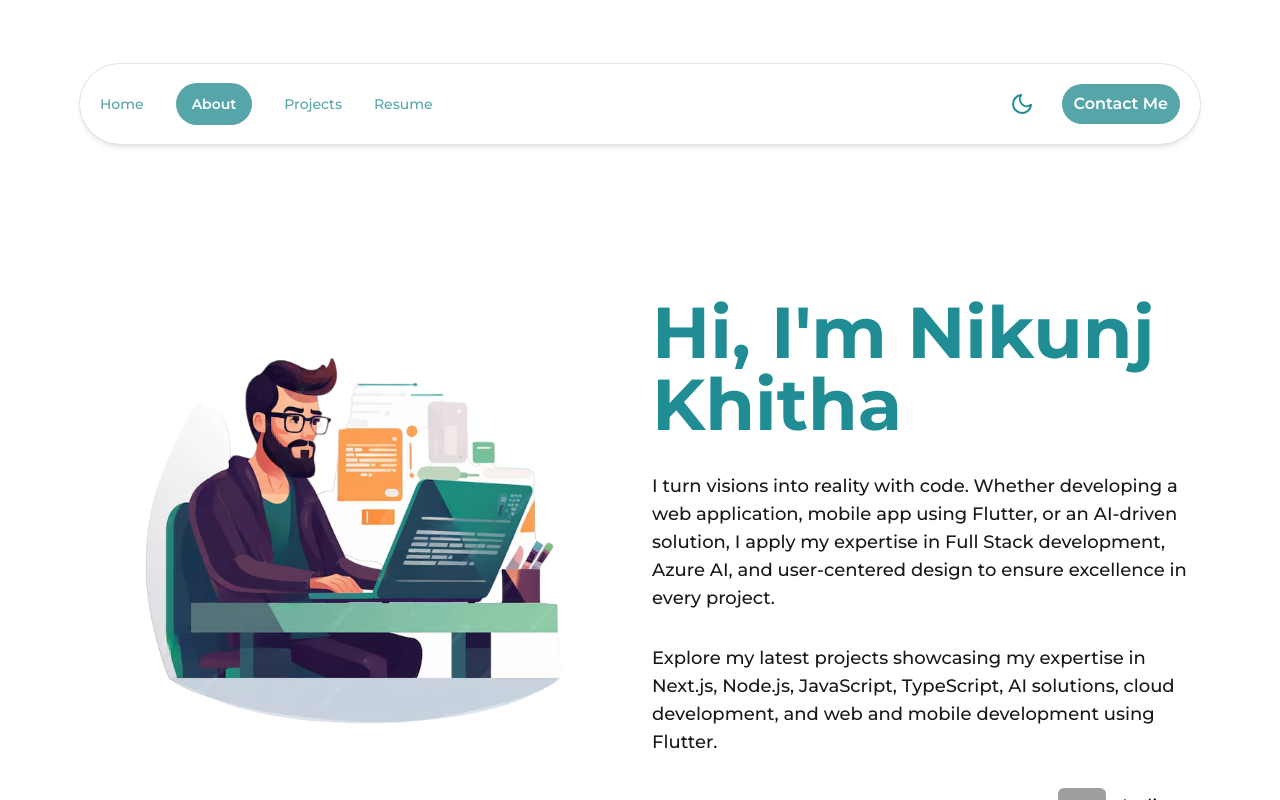
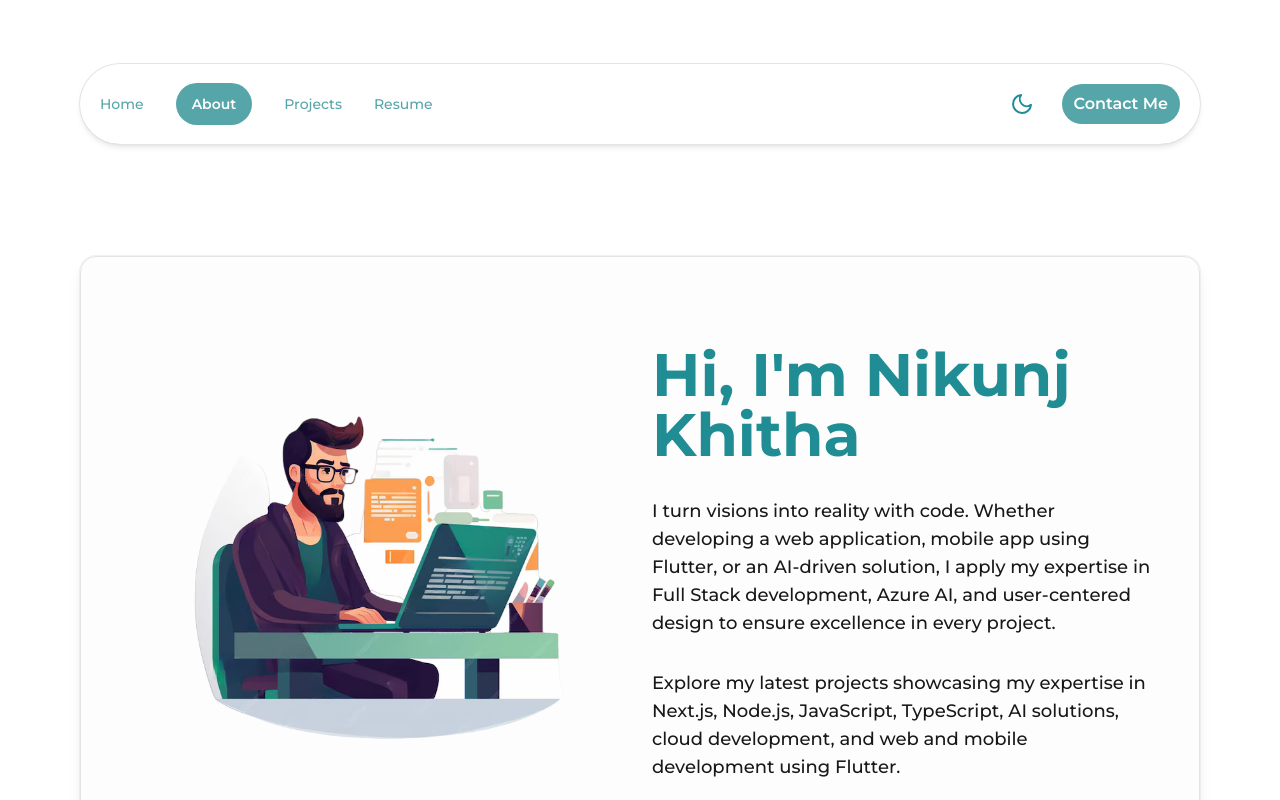
Before and after one commit to Nikunj2003/My-Next-Js-Portfolio, a Next.js app: page /about in a window 1280 px wide. Shown: the top 800 px of the page. Built offline with nearby package versions, Linux system fonts and the light colour scheme; grey boxes are pictures that could not be loaded.

Commit message:
style(about-hero): improve layout and styling of hero section
Refactor the hero section with a new container design including border, background and shadow effects
Adjust text sizes and spacing for better visual hierarchy

```diff
--- a/src/components/about-hero.tsx
+++ b/src/components/about-hero.tsx
@@ -1,14 +1,14 @@
 import Image from "next/image";
-
 import { AnimatePresence } from "framer-motion";
-
 import FadeUp from "@/animation/fade-up";
 import FadeRight from "@/animation/fade-right";
 import heroProfileImg from "@/public/images/heroProfile.png";
 
 export default function AboutHero() {
   return (
-    <div className="mx-auto mt-0 flex max-w-7xl flex-col items-center gap-6 px-6 pt-20 text-center sm:px-14 md:mt-20 md:px-20 lg:mt-0 lg:flex-row lg:text-left">
+    <div className="mx-auto mt-0 max-w-7xl px-6 py-20 sm:px-14 md:mt-20 md:px-20 lg:mt-0">
+      <div className="rounded-2xl border border-border bg-muted/20 p-6 backdrop-blur-lg shadow-lg ring-1 ring-zinc-200/50 dark:ring-accent/20 sm:p-8 md:p-12">
+        <div className="flex flex-col items-center gap-6 text-center lg:flex-row lg:text-left">
           <div className="w-full sm:w-1/2 md:w-2/3 lg:inline-block lg:h-full lg:w-1/2">
             <AnimatePresence>
               <FadeUp key="hero-image" duration={0.6}>
@@ -26,7 +26,7 @@ export default function AboutHero() {
           <div className="sm:1/2 mt-10 w-full lg:w-1/2">
             <AnimatePresence>
               <FadeUp key="title-greeting" duration={0.6}>
-            <h1 className="text-6xl font-bold text-accent sm:text-7xl md:text-6xl lg:text-5xl xl:text-7xl">
+                <h1 className="text-5xl font-bold text-accent sm:text-6xl md:text-5xl lg:text-4xl xl:text-6xl">
                   Hi, I&apos;m Nikunj Khitha
                 </h1>
               </FadeUp>
@@ -60,5 +60,7 @@ export default function AboutHero() {
             </AnimatePresence>
           </div>
         </div>
+      </div>
+    </div>
   );
 }
```
Lines whose indentation alone changed are shown as unchanged.
